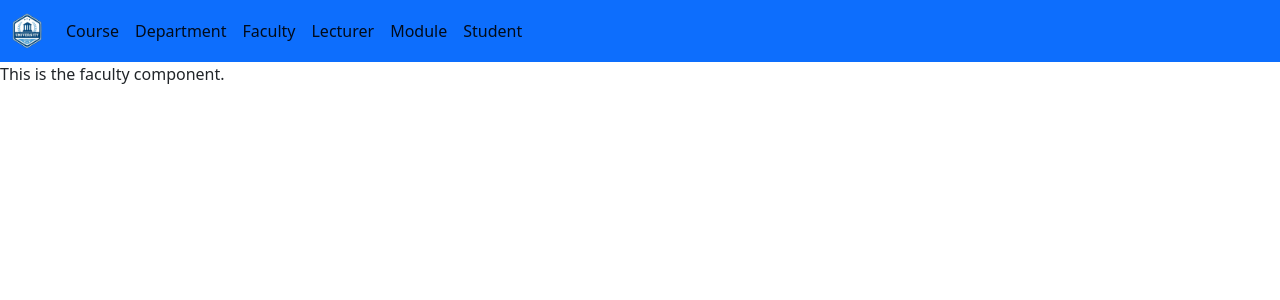
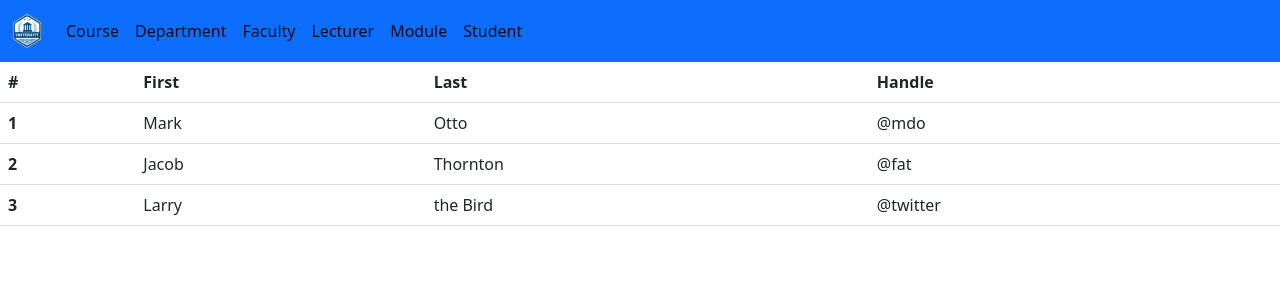
Before and after one commit to MbusoKotobe/college-management-system-ui, an Angular app: page /faculty in a window 1280 px wide. Shown: the top 300 px of the page. Built offline with nearby package versions, Linux system fonts and the light colour scheme.

Commit message:
TASK: Added model folder.

```diff
--- a/src/app/faculty/faculty.component.html
+++ b/src/app/faculty/faculty.component.html
@@ -1,5 +1,31 @@
 <app-navbar></app-navbar>
-
-<p>
-  This is the faculty component.
-</p>
+<table class="table">
+  <thead>
+    <tr>
+      <th scope="col">#</th>
+      <th scope="col">First</th>
+      <th scope="col">Last</th>
+      <th scope="col">Handle</th>
+    </tr>
+  </thead>
+  <tbody>
+    <tr>
+      <th scope="row">1</th>
+      <td>Mark</td>
+      <td>Otto</td>
+      <td>@mdo</td>
+    </tr>
+    <tr>
+      <th scope="row">2</th>
+      <td>Jacob</td>
+      <td>Thornton</td>
+      <td>@fat</td>
+    </tr>
+    <tr>
+      <th scope="row">3</th>
+      <td>Larry</td>
+      <td>the Bird</td>
+      <td>@twitter</td>
+    </tr>
+  </tbody>
+</table>
--- /dev/null
+++ b/src/app/models/Faculty.model.ts
@@ -0,0 +1,6 @@
+interface Faculty
+{
+    facultyId: number;
+    facultyName: string;
+    facultyDescription: string;
+};
```
